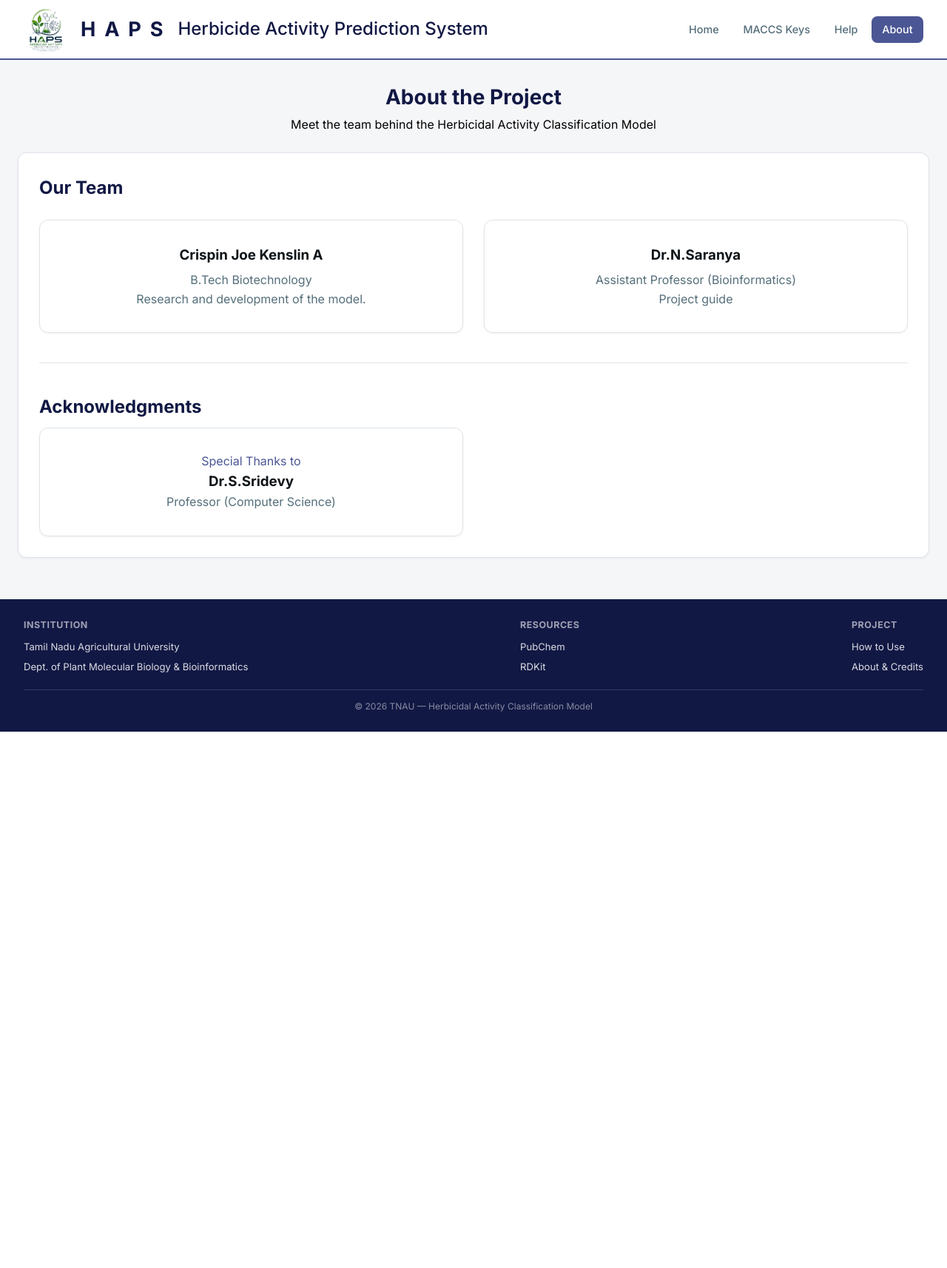
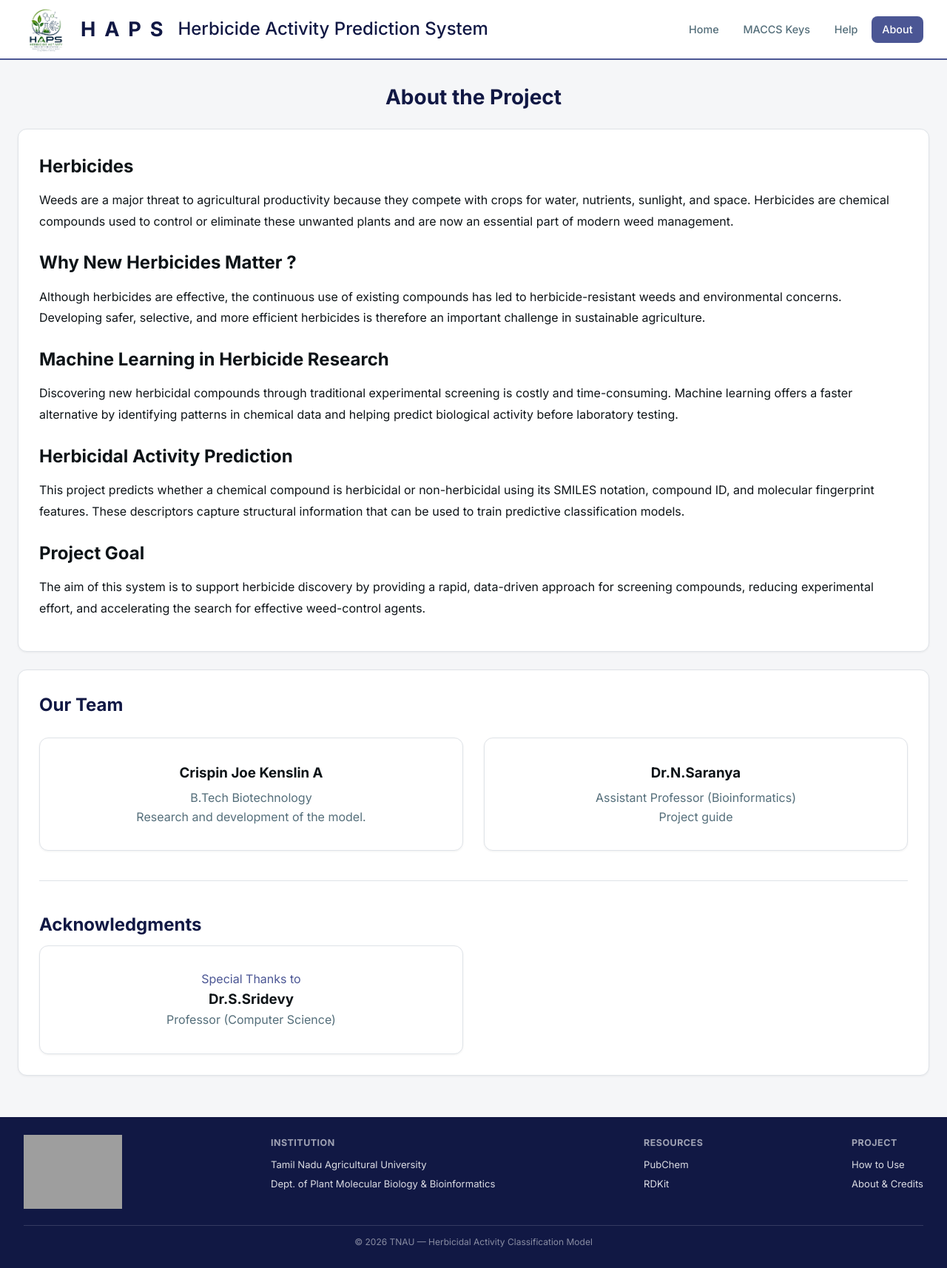
Before and after one commit to crispin-kenslin/haps, a Flask app: page /herb-pred/about in a window 1280 px wide. Shown: the whole page at 74% size. Before the commit the page ends 989 px from the top, so only its background shows below. Run offline with Flask 3, Linux system fonts and the light colour scheme; parts of the project's set-up code (start-up, migrations or seed data) failed here and were passed over; grey boxes are pictures that could not be loaded.

Commit message:
ABout page content added, download csv for properties

```diff
--- a/app.py
+++ b/app.py
@@ -380,4 +380,9 @@ def predict_batch():
     return jsonify({"results": results})
 
 if __name__ == '__main__':
-    app.run(host="0.0.0.0", port=5000, debug=True, use_reloader=True)
+    app.run(
+        host="127.0.0.1",
+        port=9000,
+        debug=True,
+        use_reloader=True
+    )
--- a/static/css/style.css
+++ b/static/css/style.css
@@ -716,6 +716,31 @@ tr:hover {
     flex-wrap: wrap;
 }
 
+
+.about-card {
+    line-height: 1.8;
+}
+
+.about-card h2 {
+    margin-top: 20px;
+    margin-bottom: 10px;
+}
+
+.about-card h2:first-child {
+    margin-top: 0;
+}
+
+.about-card p {
+    margin-bottom: 16px;
+}
+
+
+
+.footer-logo {
+    height: 100px;
+    width: auto;
+}
+
 .footer-col h4 {
     font-size: 0.78rem;
     font-weight: 700;
--- a/templates/about.html
+++ b/templates/about.html
@@ -1,7 +1,7 @@
 {% extends "base.html" %}
 {% set active_page = 'about' %}
 
-{% block title %}About - TNAU Herbicide Predictor{% endblock %}
+{% block title %}About - HAPS{% endblock %}
 
 {% block extra_head %}
 <style>
@@ -30,8 +30,37 @@
 {% block content %}
 <header>
     <h1>About the Project</h1>
-    <p>Meet the team behind the Herbicidal Activity Classification Model</p>
 </header>
+
+<div class="card about-card">
+    <h2>Herbicides</h2>
+    <p>
+        Weeds are a major threat to agricultural productivity because they compete with crops for water, nutrients, sunlight, and space. Herbicides are chemical compounds used to control or eliminate these unwanted plants and are now an essential part of modern weed management.
+    </p>
+
+<h2>Why New Herbicides Matter ?</h2>
+<p>
+    Although herbicides are effective, the continuous use of existing compounds has led to herbicide-resistant weeds and environmental concerns. Developing safer, selective, and more efficient herbicides is therefore an important challenge in sustainable agriculture.
+</p>
+
+<h2>Machine Learning in Herbicide Research</h2>
+<p>
+    Discovering new herbicidal compounds through traditional experimental screening is costly and time-consuming. Machine learning offers a faster alternative by identifying patterns in chemical data and helping predict biological activity before laboratory testing.
+</p>
+
+<h2>Herbicidal Activity Prediction</h2>
+<p>
+    This project predicts whether a chemical compound is herbicidal or non-herbicidal using its SMILES notation, compound ID, and molecular fingerprint features. These descriptors capture structural information that can be used to train predictive classification models.
+</p>
+
+<h2>Project Goal</h2>
+<p>
+    The aim of this system is to support herbicide discovery by providing a rapid, data-driven approach for screening compounds, reducing experimental effort, and accelerating the search for effective weed-control agents.
+</p>
+
+
+</div>
+
 
 <div class="card">
     <h2 style="color: var(--primary-dark); margin-bottom: 0.5rem;">Our Team</h2>
--- a/templates/base.html
+++ b/templates/base.html
@@ -34,6 +34,9 @@
     <footer class="site-footer">
         <div class="footer-inner">
             <div class="footer-col">
+                <img class="footer-logo" src="{{ url_for('static', filename='images/TNAU-logo.png') }}" alt="TNAU Logo">
+            </div>
+            <div class="footer-col">
                 <h4>Institution</h4>
                 <a href="https://tnau.ac.in" target="_blank" rel="noopener">Tamil Nadu Agricultural University</a>
                 <a href="https://tnau.ac.in/site/cpmb/about-bioinformatics/" target="_blank" rel="noopener">Dept. of
```
Also changed, not shown: static/js/script.js (+64 -0 lines), templates/help.html (+3 -5 lines), templates/index.html (+10 -1 lines), 1 other file.
